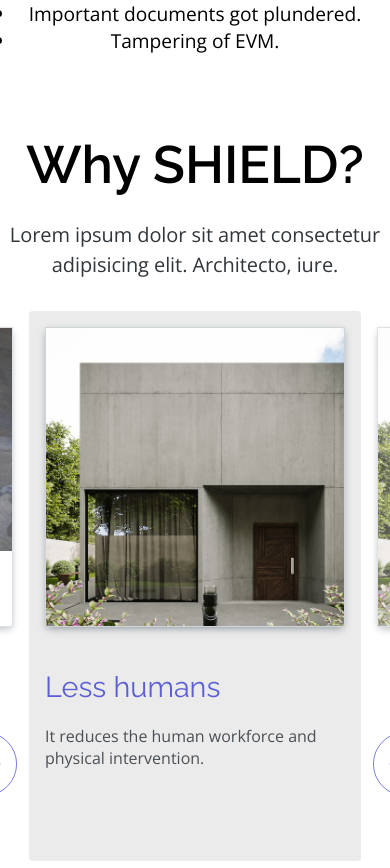
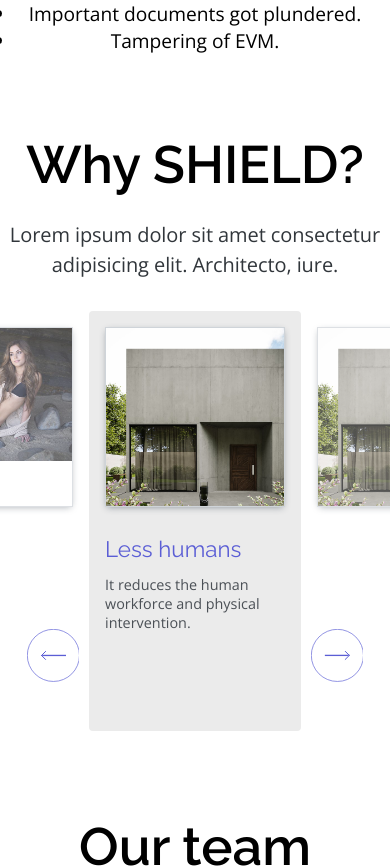
Before and after one commit to tripathics/shield-app, a React (Create React App) app: page / in a window 390 px wide. Shown: the part 1640-2508 px from the top of the page. Built offline with nearby package versions, Linux system fonts and the light colour scheme.

Commit message:
add carousel in homepage

```diff
--- a/src/dashboard.css
+++ b/src/dashboard.css
@@ -19,14 +19,33 @@ section.dash-container {
     position: relative;
 }
 
+.dash-hero-inner-container {
+    position: absolute;
+    top: 50%;
+    left: 50%;
+    transform: translate(-50%, -50%);
+    width: 850px;
+    display: flex;
+    justify-content: space-between;
+}
+.dash-dp {
+    overflow: hidden;
+    height: 220px;
+    width: 220px;
+    border-radius: 50%;
+    position: relative;
+}
+.dash-dp > img {
+    position: absolute;
+    top: -10%;
+    right: -40%;
+}
+
 .dash-hero .hero-heading {
-    padding: 2rem 0;
     font-weight: 400;
     font-size: 3.2rem;
-    position: absolute;
-    top: 50%;
-    transform: translateY(-50%);
 }
+
 
 .dash-cards {
     display: grid;
--- a/src/index.css
+++ b/src/index.css
@@ -134,9 +134,11 @@ div.team {
     }
 }
 
+/* carousel */
+
 .container.carousel {
     width: 100%;
-    max-width: 1920px;
+    max-width: 1680px;
     margin: 0 auto;
     padding: 0;
 }
@@ -147,12 +149,14 @@ div.team {
 }
 .carousel-container {
     --card-width: 300px;
+    --cards-gap: 2rem;
+    --card-height: 550px;
     position: relative;
-    height: 550px;
+    height: var(--card-height);
 }
 .explore {
     position: absolute;
-    width: calc(var(--card-width) + 2rem);
+    width: calc(var(--card-width) + var(--cards-gap));
     height: 100%;
     background-color: #ebebeb;
     top: 50%;
@@ -164,11 +168,10 @@ div.team {
 .scroll-cards {
     display: flex;
     flex-direction: row;
-    gap: 2rem;
+    gap: var(--cards-gap);
     padding: 1rem 0;
     justify-content: center;
     animation-name: move;
-
 }
 
 .move-right {
@@ -208,33 +211,31 @@ div.team {
     left: 50%;
     transform: translateX(-50%);
 }
-.carousel-scroll-btns > button {
+button.carousel-slider {
     border: none;
     background-color: transparent;
     height: 5rem;
     width: 5rem;
 }
 
-.carousel-slider > svg {
+button.carousel-slider > svg {
     height: 4rem;
     width: 4rem;
     transition: all 0.4s ease;
 }
-.carousel-slider:hover > svg {
+button.carousel-slider:hover > svg {
     transform: scale(1.2);
 }
 
 .carousel-card {
-    min-width: 300px;
+    min-width: var(--card-width);
     text-align: left;
 }
 
 .card-desc {
-    /* display: none; */
     opacity: 0;
 }
 .active-card .card-desc {
-    /* display: block; */
     opacity: 1;
     transition: opacity 0.3s ease-in;
 }
@@ -254,7 +255,7 @@ div.team {
     overflow: hidden;
     width: 100%;
     aspect-ratio: 1/1;
-    box-shadow: 0 3px 8px -2px var(--gray-6);
+    box-shadow: 0 2px 7px -2px var(--gray-6);
     border: solid 1px var(--gray-4);
 }
 
@@ -276,3 +277,44 @@ div.team {
     font-size: 1rem;
     color: var(--gray-7);
 }
+
+@media screen and (max-width: 550px) {
+    .carousel-container {
+        --card-width: 250px;
+        --card-gap: 1.5rem;
+        --card-height: 500px;
+    }
+    button.carousel-slider {
+        height: 4rem;
+        width: 4rem;
+    }
+    button.carousel-slider > svg {
+        height: 3.3rem;
+        width: 3.3rem;
+    }
+    .card-desc > h3 {
+        margin: 2.8rem 0 1.5rem;
+        font-size: 1.5rem;
+    }
+}
+@media screen and (max-width: 500px) {
+    .carousel-container {
+        --card-width: 220px;
+        --card-gap: 1rem;
+        --card-height: 480px;
+    }
+    .card-desc > p {
+        font-size: 0.9rem;
+    }
+}
+@media screen and (max-width: 400px) {
+    .carousel-container {
+        --card-width: 180px;
+        --card-gap: 1rem;
+        --card-height: 420px;
+    }
+    .card-desc > h3 {
+        margin: 2rem 0 1rem;
+        font-size: 1.4rem;
+    }
+}
--- a/src/pages/dashboard.js
+++ b/src/pages/dashboard.js
@@ -60,12 +60,19 @@ const Dashboard = () => {
   return (
     <div>
       <div className='dash-hero'>
-        <section className='dash-container'>
-          <h1 className='hero-heading'>
-            Welcome,<br/>
-            <span className='user-name'>User</span>
-          </h1>
-        </section>
+        <div className='dash-hero-inner-container'>
+          <section>
+            <h1 className='hero-heading'>
+              Welcome, Susham
+            </h1>
+
+          </section>
+          <section className='dash-dp-container'>
+            <div className='dash-dp'>
+              <img src='./media/cases/3.jpg' alt='Profie'/>
+            </div>
+          </section>
+        </div>
       </div>
       <section className='dash-container'>
         <h3>Your SHIELDs</h3>
```
